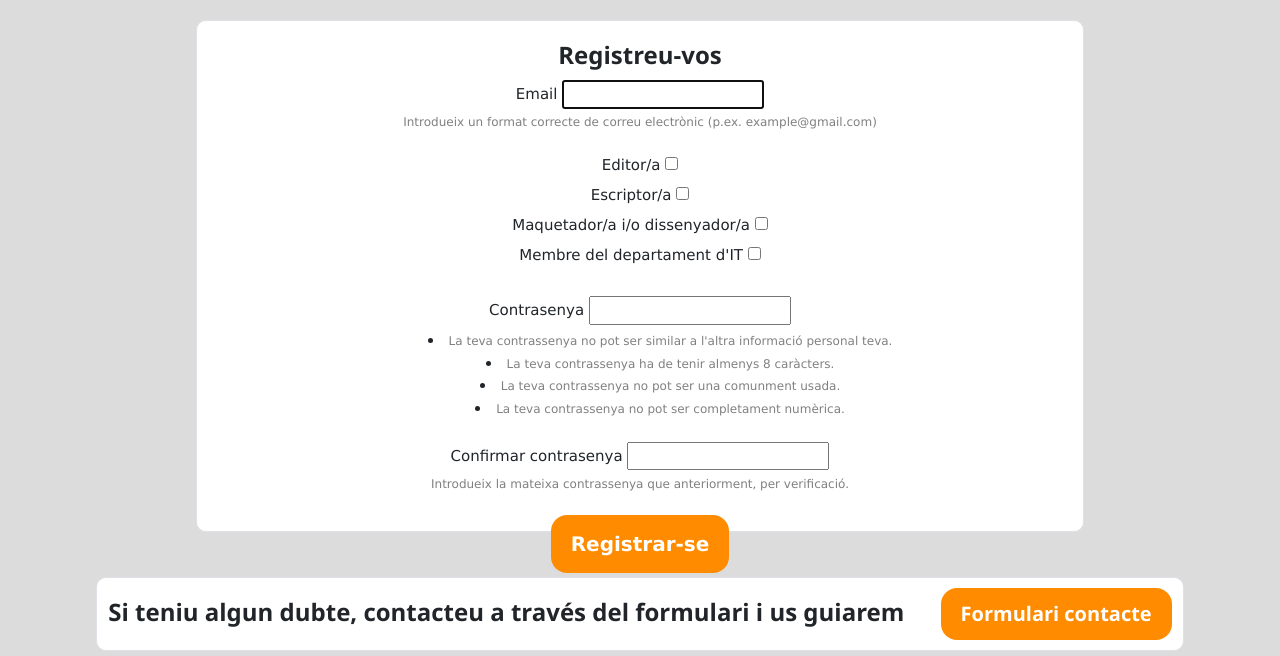
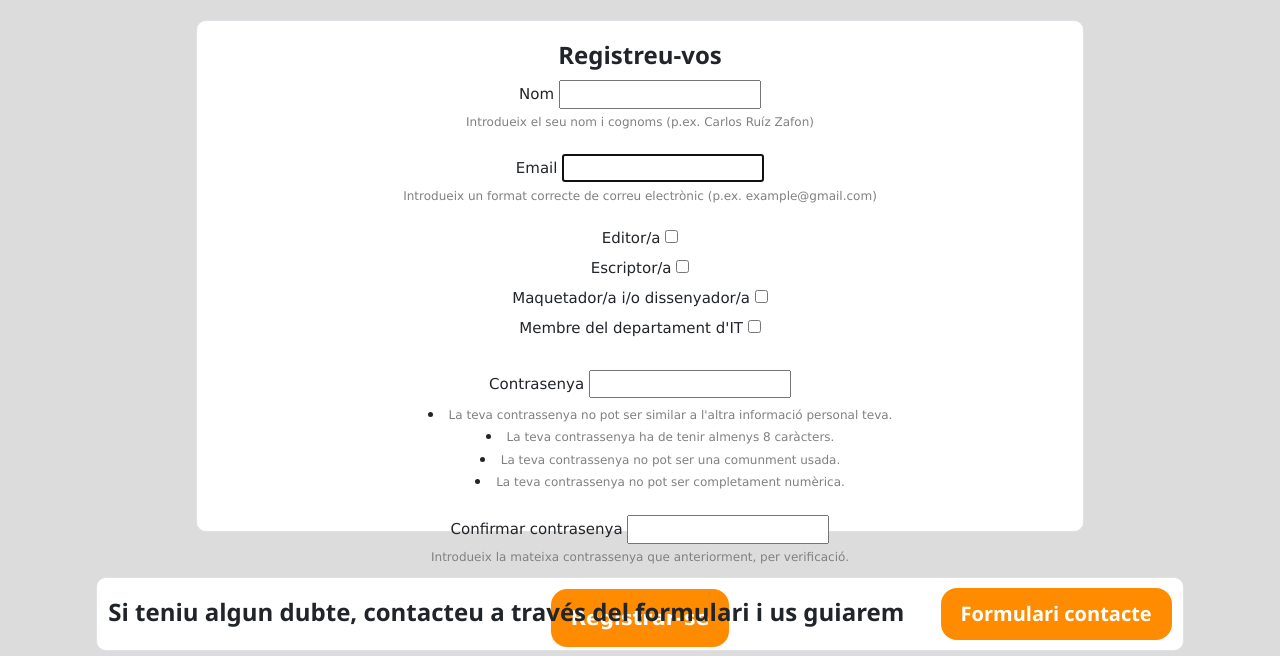
Before and after one commit to RafaCucurull/Bookiernes, a Django app: page /accounts/register/ in a window 1280 px wide. Shown: the part 144-800 px from the top of the page. Run offline with Django 3.2, Linux system fonts and the light colour scheme; some libraries are stand-ins or nearby versions.

Commit message:
nomregistre

```diff
--- a/templates/registration/register.html
+++ b/templates/registration/register.html
@@ -15,6 +15,9 @@
             <h3><b>Registreu-vos</b></h3>
             <form method="post">
                 {% csrf_token %}
+                <label for="nom">Nom</label>
+                {{ form.nom }}<br>
+                <small style="color: grey">{{ form.nom.help_text }}</small><br><br>
                 <label for="email">Email</label>
                 {{ form.email }}<br>
                 <small style="color: grey">{{ form.email.help_text }}</small><br><br>
--- a/templates/registration/register_lector.html
+++ b/templates/registration/register_lector.html
@@ -15,9 +15,9 @@
             <h3 class="w3-padding-32"><b>Registreu-vos</b></h3>
             <form method="post">
                 {% csrf_token %}
-                <label for="name">Nom</label>
-                {{ form.name }}<br>
-                <small style="color: grey">{{ form.name.help_text }}</small><br><br>
+                <label for="nom">Nom</label>
+                {{ form.nom }}<br>
+                <small style="color: grey">{{ form.nom.help_text }}</small><br><br>
 
                 <label for="email">Email</label>
                 {{ form.email }}<br>
--- a/templates/user_header.html
+++ b/templates/user_header.html
@@ -42,7 +42,7 @@
                    id="navbarDropdown" role="button"
                    data-toggle="dropdown"
                    aria-haspopup="true" aria-expanded="false">
-                    Hola <b>{{ request.user.email }}</b>!
+                    Hola <b>{{ request.user.nom }}</b>!
                 </a>
                 <div class="dropdown-menu" aria-labelledby="navbarDropdown">
                     <a class="dropdown-item" style="font-size: 15px" href="{% url 'perfil' pkperfil=user.pk %}">
--- a/users/forms.py
+++ b/users/forms.py
@@ -6,6 +6,7 @@ from django import forms
 
 
 class CustomUserCreationForm(UserCreationForm):
+    nom = forms.CharField(help_text="Introdueix el seu nom i cognoms (p.ex. Carlos Ruíz Zafon)")
     email = forms.CharField(help_text="Introdueix un format correcte de correu electrònic (p.ex. example@gmail.com)")
     password1 = forms.CharField(
         help_text=["La teva contrassenya no pot ser similar a l'altra informació personal teva.",
@@ -16,10 +17,10 @@ class CustomUserCreationForm(UserCreationForm):
 
     class Meta(UserCreationForm):
         model = CustomUser
-        fields = ('email', 'is_Editor', 'is_Escriptor', 'is_Maquetacio', 'is_IT', 'password1', 'password2')
+        fields = ('nom', 'email', 'is_Editor', 'is_Escriptor', 'is_Maquetacio', 'is_IT', 'password1', 'password2')
 
 class CustomLectorCreationForm(UserCreationForm):
-    name = forms.CharField(help_text="Introdueix el seu nom i cognoms (p.ex. Carlos Ruíz Zafon)")
+    nom = forms.CharField(help_text="Introdueix el seu nom i cognoms (p.ex. Carlos Ruíz Zafon)")
     email = forms.CharField(help_text="Introdueix un format correcte de correu electrònic (p.ex. cruizz@escriptors.cat)")
     password1 = forms.CharField(
         help_text=["La teva contrassenya no pot ser similar a l'altra informació personal teva.",
@@ -30,7 +31,7 @@ class CustomLectorCreationForm(UserCreationForm):
 
     class Meta(UserCreationForm):
         model = CustomUser
-        fields = ('name', 'email', 'password1', 'password2')
+        fields = ('nom', 'email', 'password1', 'password2')
 
 
 class CustomUserChangeForm(UserChangeForm):
```
